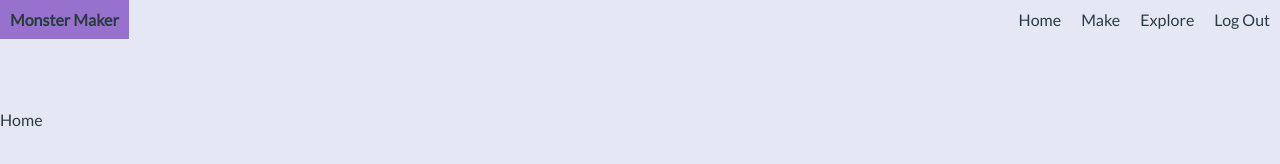
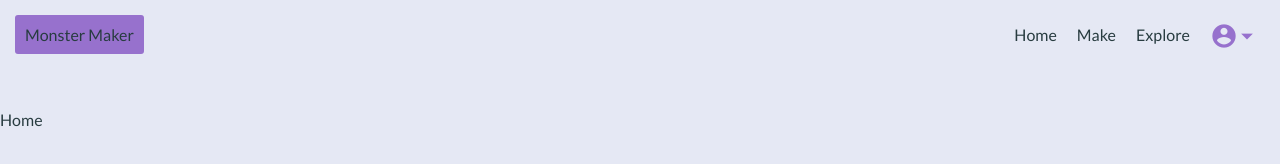
Before and after one commit to iamtraviscole/varyscary, a React app: page / in a window 1280 px wide. Built offline with nearby package versions, Linux system fonts and the light colour scheme.

Commit message:
added google material icons and updated NavBar css

```diff
--- a/public/index.html
+++ b/public/index.html
@@ -19,6 +19,9 @@
       work correctly both with client-side routing and a non-root public URL.
       Learn how to configure a non-root public URL by running `npm run build`.
     -->
+
+    <link href="https://fonts.googleapis.com/css?family=Lato:300,400" rel="stylesheet">
+    <link href="https://fonts.googleapis.com/icon?family=Material+Icons" rel="stylesheet">
     <title>React App</title>
   </head>
   <body>
--- a/src/components/App.js
+++ b/src/components/App.js
@@ -1,4 +1,4 @@
-import React, { Component, Fragment } from 'react'
+import React, { Component } from 'react'
 import { Route, Switch } from 'react-router-dom'
 
 import '../styles/App.css'
--- a/src/components/NavBar.js
+++ b/src/components/NavBar.js
@@ -5,19 +5,19 @@ import '../styles/NavBar.css'
 
 const NavBar = (props) => {
   return (
-    <div className='NavBar'>
-      <nav>
+    <nav className='NavBar'>
       <ul className='NavBar__ul'>
         <li className='NavBar__li NavBar__li--logo'>Monster Maker</li>
         <div className='NavBar__right'>
           <li className='NavBar__li'><NavLink to={'/' + props.username}>Home</NavLink></li>
           <li className='NavBar__li'><NavLink to='/monsters/new'>Make</NavLink></li>
           <li className='NavBar__li'><NavLink to='/monsters'>Explore</NavLink></li>
-            <li className='NavBar__li NavBar__li--right'><NavLink to='/'>Log Out</NavLink></li>
+          <li className='NavBar__li'><NavLink to='/'>
+            <i className='material-icons'>account_circle arrow_drop_down</i>
+          </NavLink></li>
         </div>
       </ul>
     </nav>
-    </div>
   )
 }
 
--- a/src/index.css
+++ b/src/index.css
@@ -1,4 +1,3 @@
-@import url('https://fonts.googleapis.com/css?family=Lato:300,400');
 @import './styles/colors.css';
 
 * {
--- a/src/styles/NavBar.css
+++ b/src/styles/NavBar.css
@@ -1,5 +1,6 @@
 .NavBar {
   grid-area: header;
+  padding-top: 15px;
 }
 
 .NavBar__ul {
@@ -11,9 +12,25 @@
   padding: 10px;
 }
 
+.NavBar__ul:last-child {
+  margin-right: 15px;
+}
+
+.NavBar__li .material-icons {
+  color: var(--main-color);
+  letter-spacing: -6px;
+  font-size: 28px;
+  margin-top: -3px;
+}
+
+.NavBar__li .material-icons:hover {
+  color: var(--main-light-color);
+}
+
 .NavBar__li--logo {
   background-color: var(--main-color);
-  font-weight: bold;
+  margin-left: 15px;
+  border-radius: 3px;
 }
 
 .NavBar__right {
```
Lines whose indentation alone changed are shown as unchanged.
